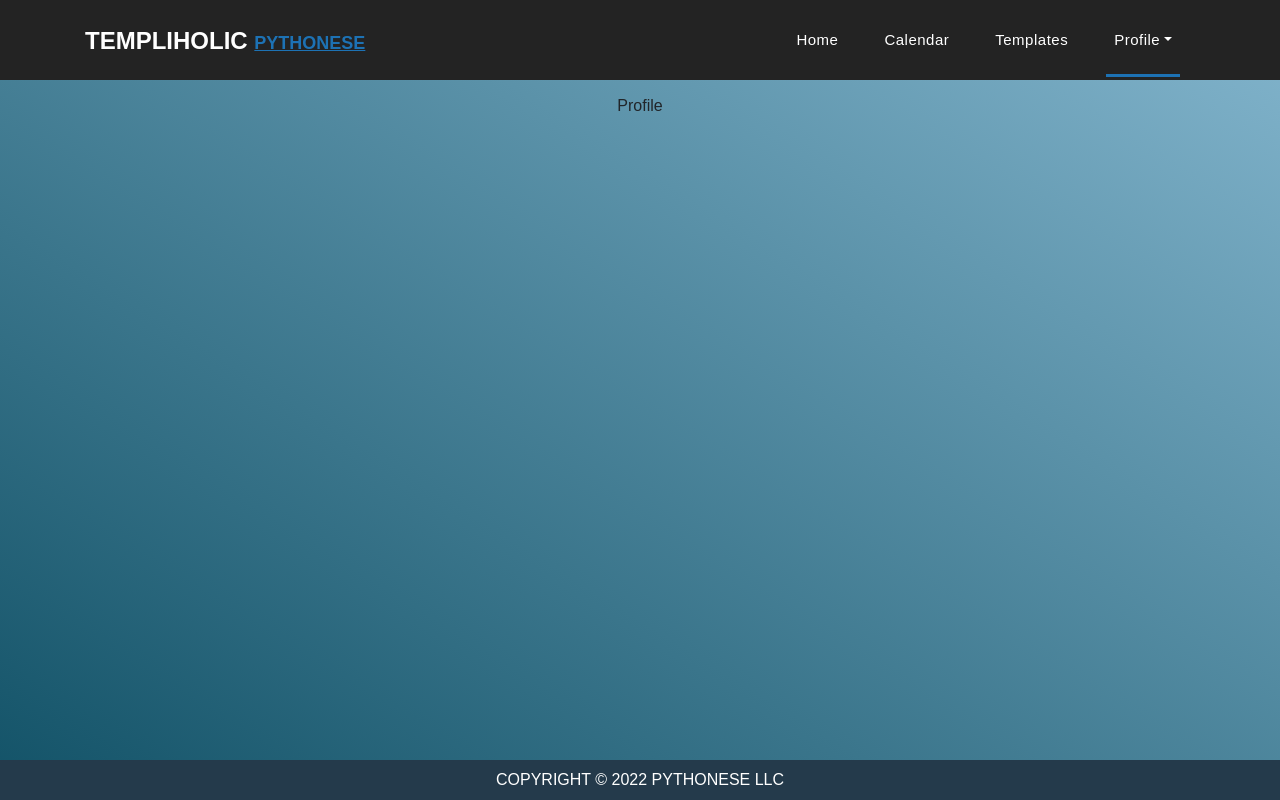
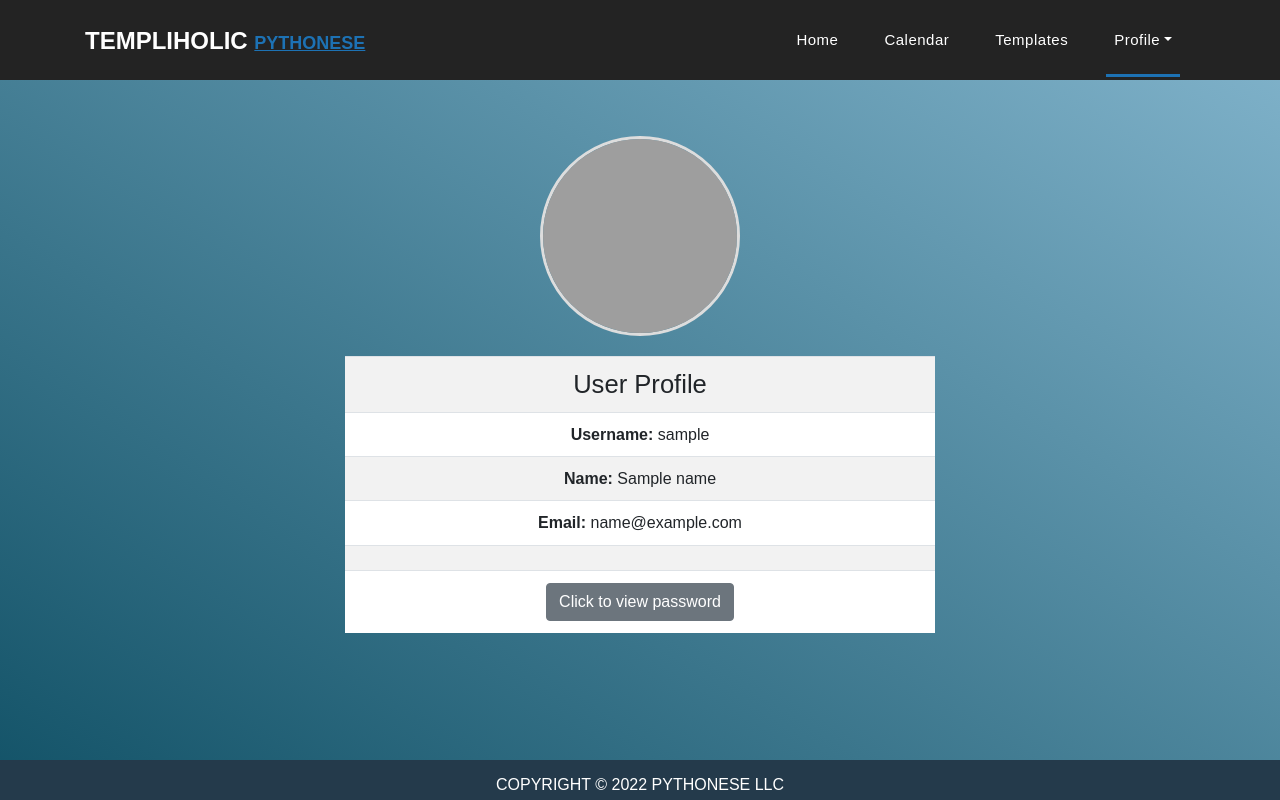
Before and after one commit to JeremyLock93/289-Captstone-Project-and-Development, a Flask app: template Pythonese/templates/profile.html in a window 1280 px wide. Run offline with Flask 2, Linux system fonts and the light colour scheme; the template is opened without the code that fills it: most values are stand-ins (such as "Sample title", 1, 10 or a date in 2020); some libraries are stand-ins or nearby versions; grey boxes are pictures that could not be loaded.

Commit message:
Add files via upload

```diff
--- a/Pythonese/templates/profile.html
+++ b/Pythonese/templates/profile.html
@@ -15,6 +15,8 @@
 
 
         <title>Templiholic</title>
+
+
     </head>
 
     <!-- This is where the nav bar goes -->
@@ -50,8 +52,69 @@
       <br>
       <br>
       <br>
-      <h1>Profile</h1>
+      <body style="background-color: #E6E6FA;">
+        <div class="container" style="position:absolute; top: 40%; left:50%; transform: translate(-50%,-50%); width:650px;height:400px;">
+          <div class="col" style="">
+            <div class="col" style="padding: 1em;">
+            <!--Profile Pic -->
 
+            <img src="{{ profile_pic }}" alt="Image not found" style="border:3px solid #ddd; border-radius: 50%; width: 200px; height: 200px;">
+            </div>
+            <div class="profiletable">
+            <table class="table table-striped" style="background-color:#FFF; ">
+              <tr>
+                <th><h1 style="font-size: 2vw; ">User Profile</h1></th>
+              </tr>
+              <tr>
+                <td><b>Username:</b> {{username}}</td>
+              </tr>
+              <tr>
+                <td><b>Name:</b> {{name}}</td>
+              </tr>
+              <tr>
+                <td><b>Email:</b> {{email}}</td>
+              </tr>
+              <tr>
+
+
+                <td id="myDIV"></td>
+              <tr>
+                <td><button onclick="myFunction()" class="btn btn-secondary">Click to view password</button></td>
+                <script>
+                function myFunction() {
+                  var x = document.getElementById("myDIV");
+                  if (x.innerHTML === "{{password}}") {
+                    x.innerHTML = "<br>";
+                  } else {
+                    x.innerHTML = "{{password}}";
+                  }
+                }
+                </script>
+                </tr>
+              </tr>
+
+            </table>
+            </div>
+          </div>
+            <!--
+            <form action="/upload-image" method="POST" enctype="multipart/form-data">
+            <div class="form-group">
+              <input type="file" class="custom-file-input" name="image" id="image">
+              <label class="customer-file-label" for="image">Select image...</label>
+            </div>
+            <button class="btn btn-secondary">Upload</button>
+            </form>
+          -->
+
+
+
+
+
+
+
+          </div>
+        </div>
+      </body>
 
 
 
@@ -61,7 +124,7 @@
 
       <!-- This contains the copyright information and other inportant information -->
       <footer>
-          <div class="COPYRIGHT">
+          <div class="COPYRIGHT" style="align-content: center;">
           <p>Copyright © 2022 Pythonese LLC</p>
           </div>
       </footer>
```
